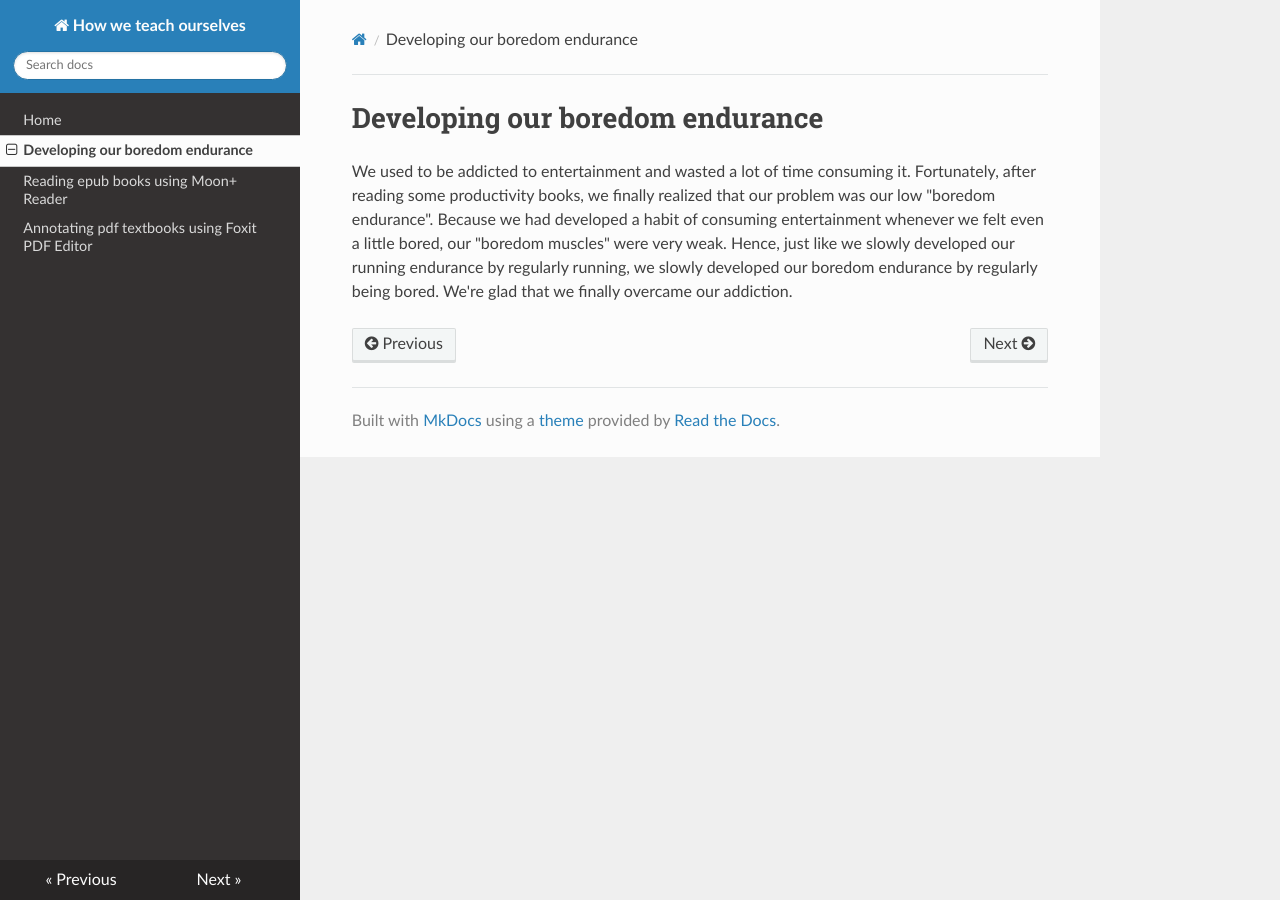
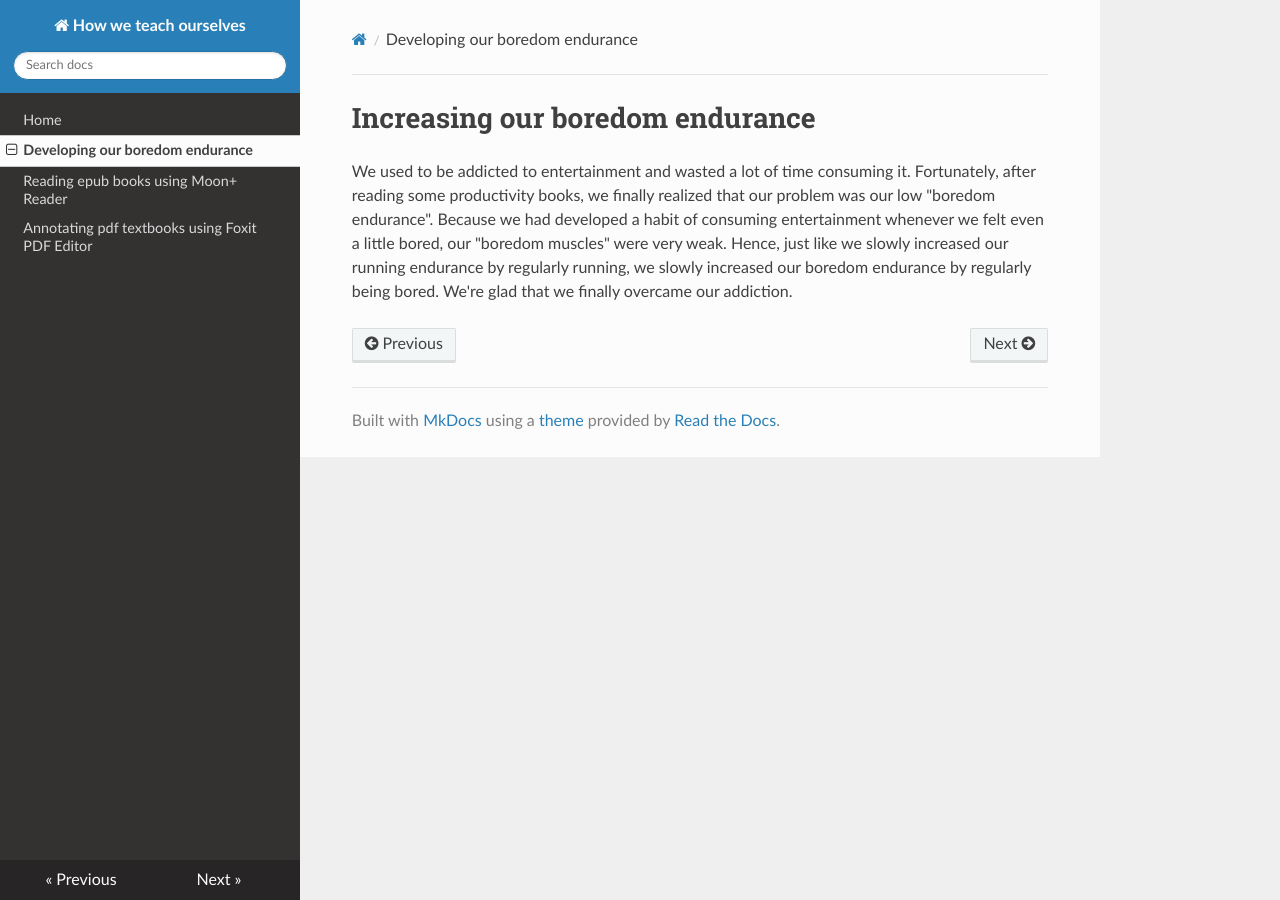
Before and after one commit to maximilian-ho/how-we-teach-ourselves, an MkDocs documentation site: the page built from docs/boredom.md, in a window 1280 px wide. Built offline with MkDocs 1.6.1, drawn with Linux system fonts in a browser that asks for light colours; nearby versions of some CDN libraries; old or Windows-style settings are respelled for this version of MkDocs.

Commit message:
Update boredom.md

```diff
--- a/docs/boredom.md
+++ b/docs/boredom.md
@@ -1,3 +1,3 @@
-# Developing our boredom endurance
+# Increasing our boredom endurance
 
-We used to be addicted to entertainment and wasted a lot of time consuming it. Fortunately, after reading some productivity books, we finally realized that our problem was our low "boredom endurance". Because we had developed a habit of consuming entertainment whenever we felt even a little bored, our "boredom muscles" were very weak. Hence, just like we slowly developed our running endurance by regularly running, we slowly developed our boredom endurance by regularly being bored. We're glad that we finally overcame our addiction.
+We used to be addicted to entertainment and wasted a lot of time consuming it. Fortunately, after reading some productivity books, we finally realized that our problem was our low "boredom endurance". Because we had developed a habit of consuming entertainment whenever we felt even a little bored, our "boredom muscles" were very weak. Hence, just like we slowly increased our running endurance by regularly running, we slowly increased our boredom endurance by regularly being bored. We're glad that we finally overcame our addiction.
```
